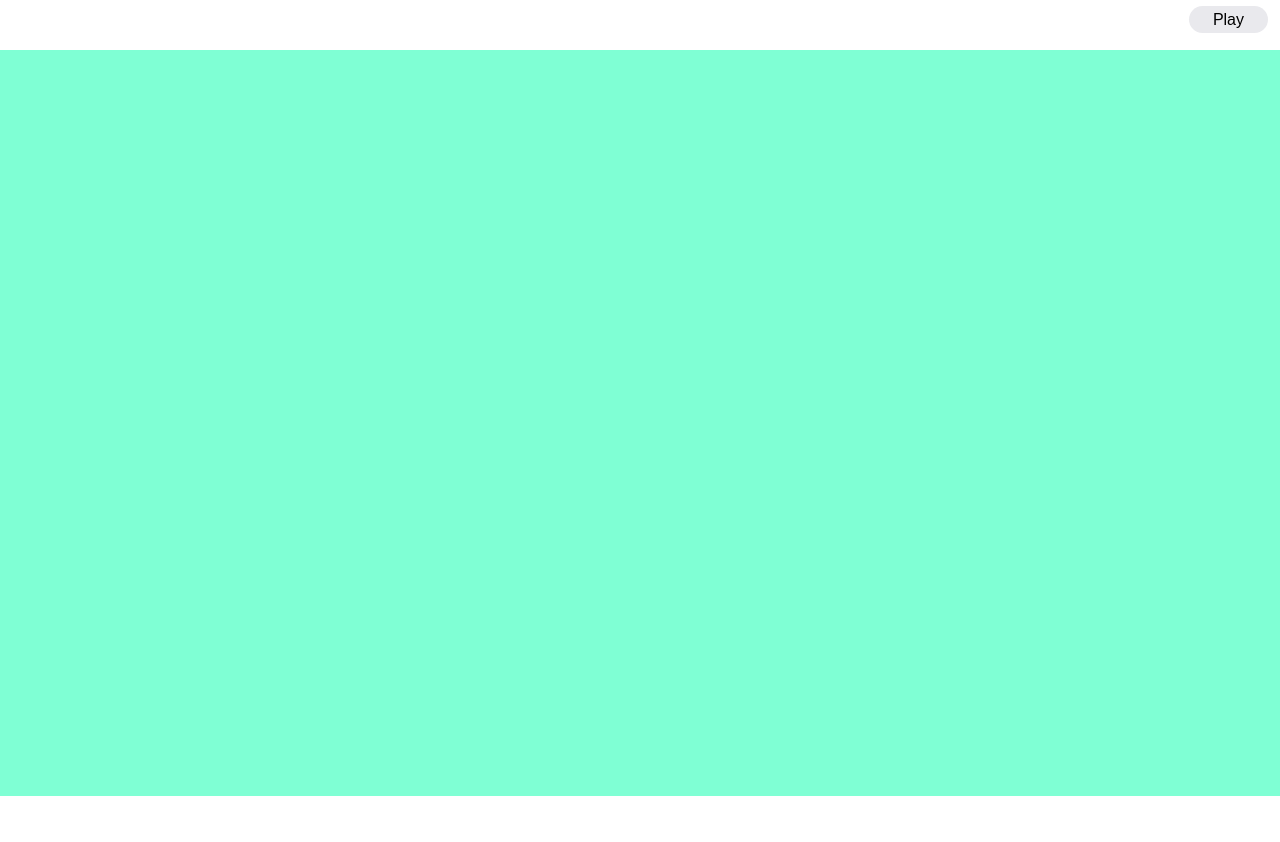
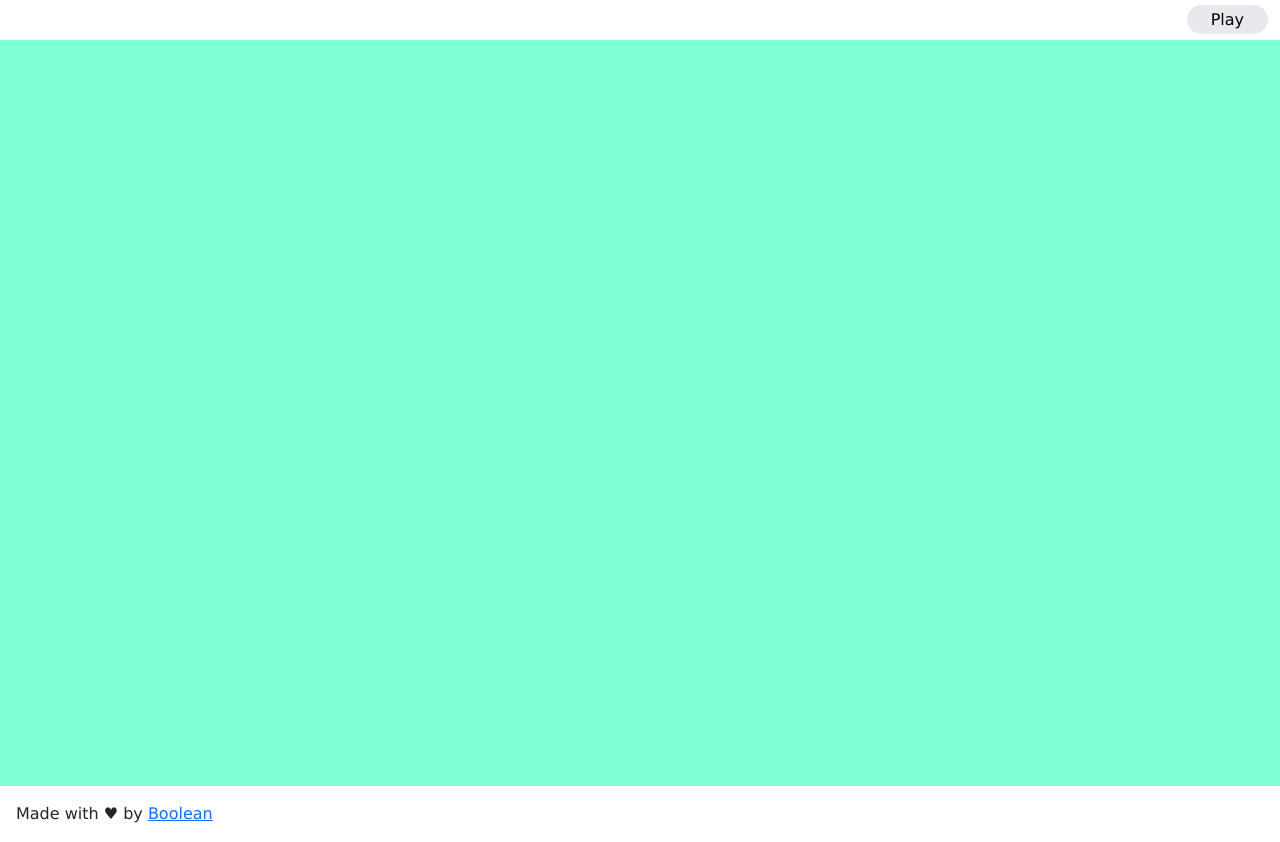
Before and after one commit to AndreaFumagalli4/js-campominato-grid, a plain HTML site: page index.html in a window 1280 px wide. Before the commit the page ends 800 px from the top, so only its background shows below. Drawn offline with nearby package versions, Linux system fonts and the light colour scheme.

Commit message:
add footer

```diff
--- a/css/style.css
+++ b/css/style.css
@@ -1,10 +1,10 @@
 body{
-    font-family: Arial, Helvetica, sans-serif;
+    font-family: Verdana, Geneva, Tahoma, sans-serif;
 }
 
-header{
+/* header{
     height: 50px;
-}
+} */
 
 a#button{
     padding: .3rem 1.5rem;
--- a/index.html
+++ b/index.html
@@ -16,7 +16,7 @@
         <header>
             <div class="container-fluid">
                 <div class="row">
-                    <div class="col-12 text-end mt-2">
+                    <div class="col-12 text-end my-2">
                         <a href="#" id="button">Play</a>
                     </div>
                 </div>
@@ -30,7 +30,16 @@
         </main>
 
         <footer>
-
+            <div class="container-fluid">
+                <div class="row">
+                    <div class="col p-3">
+                        <span>
+                            Made with &hearts; by
+                        </span>
+                        <a href="#">Boolean</a>
+                    </div>
+                </div>
+            </div>
         </footer>
 
         <!-- JS -->
```
